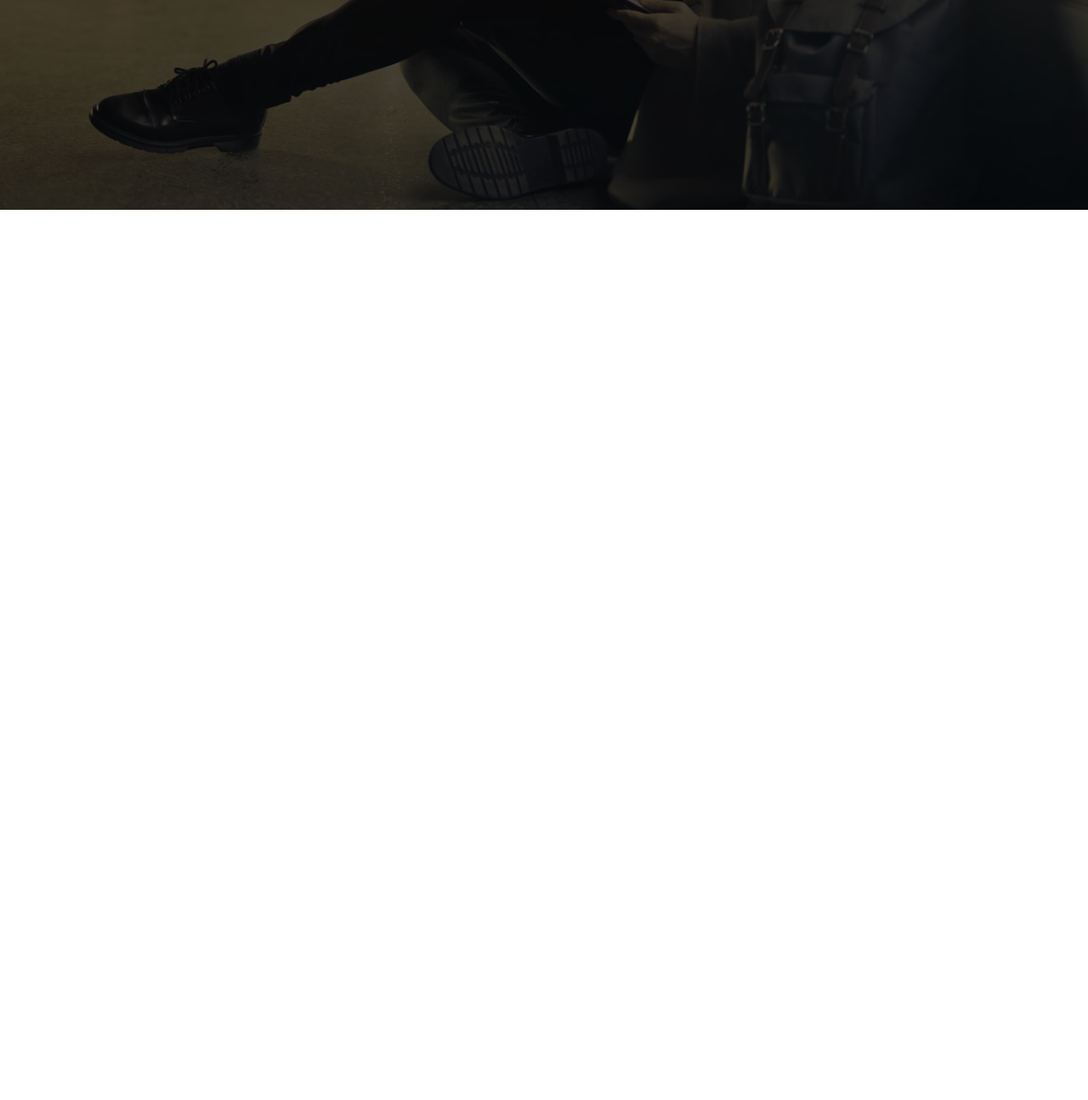
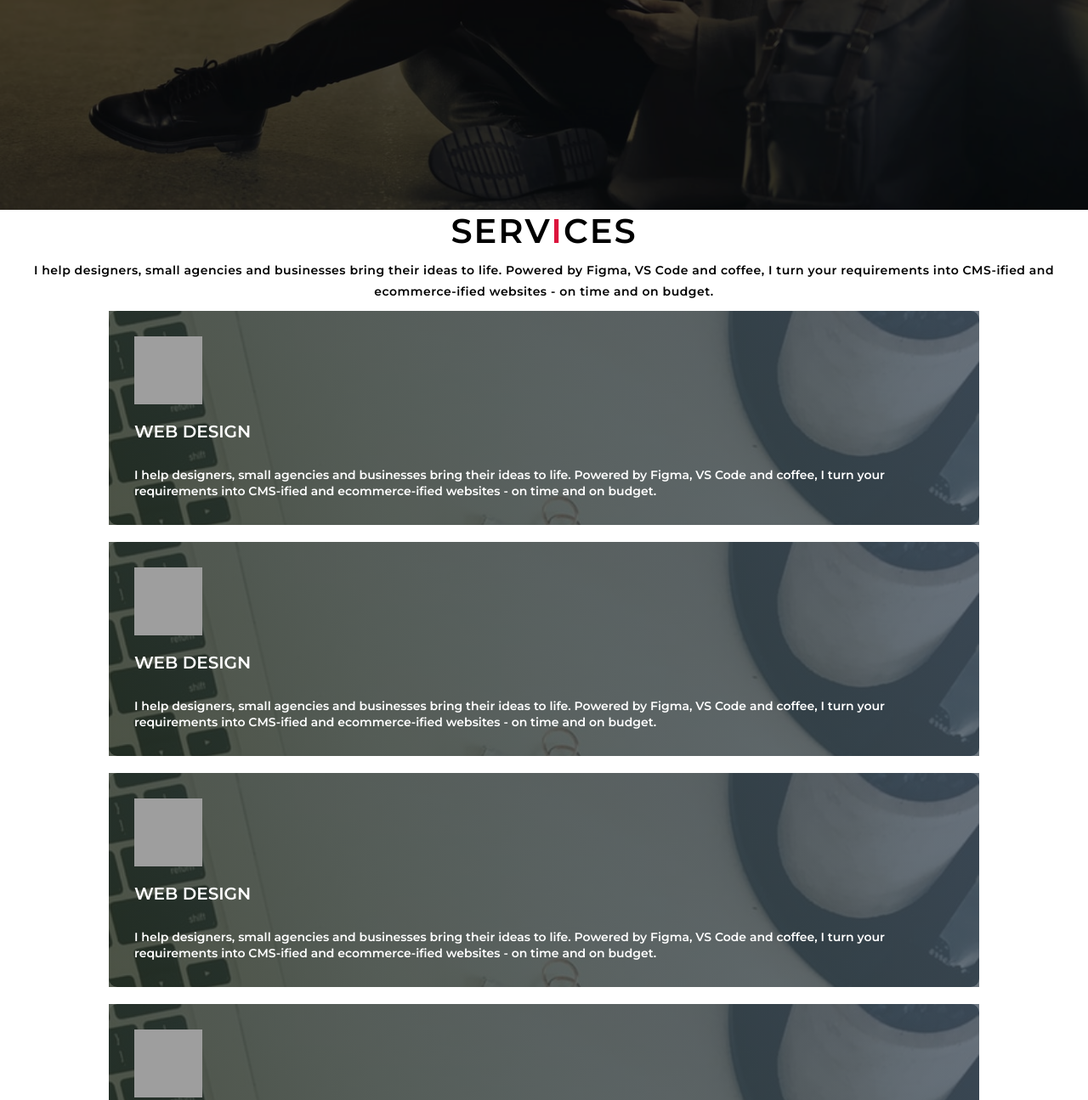
Before and after one commit to safin777/SayedInfo, a plain HTML site: page index.html in a window 1280 px wide. Shown: the part 553-1848 px from the top of the page at 85% size. Before the commit the page ends 800 px from the top, so only its background shows below. Drawn offline with Linux system fonts and the light colour scheme; grey boxes are pictures that could not be loaded.

Commit message:
animation and service container added

```diff
--- a/index.html
+++ b/index.html
@@ -24,5 +24,74 @@
   </section>
 
    <!--End hero section-->
+
+   <!-- Service  section-->
+   <section id="services">
+    <div class="services container">
+     <div class="service-top">
+      <h1 class="section-title">Serv<span>i</span>ces</h1>
+      <p>I help designers, small agencies and businesses bring their ideas to life.
+         Powered by Figma, VS Code and coffee, I turn your requirements into CMS-ified and ecommerce-ified websites
+          - on time and on budget.</p>
+     </div>
+
+
+     <div class="service-bottom">
+      <div class="service-item">
+        <div class="icon">
+          <img src="https://img.icons8.com/bubbles/100/000000/security-configuration.png"/>
+        </div>
+        <h2>Web Design</h2>
+        <p>I help designers, small agencies and businesses bring their ideas to life.
+          Powered by Figma, VS Code and coffee, I turn your requirements into CMS-ified and ecommerce-ified websites
+           - on time and on budget.
+        </p>
+      </div>
+     </div>
+
+      <div class="service-bottom">
+        <div class="service-item">
+          <div class="icon">
+            <img src="https://img.icons8.com/bubbles/100/000000/security-configuration.png"/>
+          </div>
+          <h2>Web Design</h2>
+          <p>I help designers, small agencies and businesses bring their ideas to life.
+            Powered by Figma, VS Code and coffee, I turn your requirements into CMS-ified and ecommerce-ified websites
+             - on time and on budget.
+          </p>
+        </div>
+      </div>
+        <div class="service-bottom">
+          <div class="service-item">
+            <div class="icon">
+              <img src="https://img.icons8.com/bubbles/100/000000/security-configuration.png"/>
+            </div>
+            <h2>Web Design</h2>
+            <p>I help designers, small agencies and businesses bring their ideas to life.
+              Powered by Figma, VS Code and coffee, I turn your requirements into CMS-ified and ecommerce-ified websites
+               - on time and on budget.
+            </p>
+          </div>
+        </div>
+
+
+          <div class="service-bottom">
+            <div class="service-item">
+              <div class="icon">
+                <img src="https://img.icons8.com/bubbles/100/000000/security-configuration.png"/>
+              </div>
+              <h2>Web Design</h2>
+              <p>I help designers, small agencies and businesses bring their ideas to life.
+                Powered by Figma, VS Code and coffee, I turn your requirements into CMS-ified and ecommerce-ified websites
+                 - on time and on budget.
+              </p>
+            </div>
+          </div>
+     </div>
+
+    </div>
+   </section>
+   <!--End of Service  section-->
+
 </body>
 </html>
--- a/style.css
+++ b/style.css
@@ -12,6 +12,12 @@ html{
 
 a{
  text-decoration: none;
+}
+
+img{
+  height: 100%;
+  width: 100%;
+  object-fit: cover;
 }
 
 .container{
@@ -33,6 +39,14 @@ a{
 
 }
 
+#hero .hero{
+  max-width: 1200px;
+  margin: 0 auto;
+  padding: 0 50px;
+  justify-content: flex-start;
+
+}
+
 #hero::after{
   content:'';
   position:absolute;
@@ -45,7 +59,20 @@ a{
   z-index: -1;
 
 }
+#hero h1:nth-child(1){
+  animation-delay: 1s;
+}
 
+#hero h1:nth-child(2){
+  animation-delay: 2s;
+}
+
+#hero h1:nth-child(3){
+  animation: text_reveal_name .5s ease forwards;
+  animation-delay: 3s;
+
+
+}
 #hero h1{
   display: block;
   width: fit-content;
@@ -53,6 +80,7 @@ a{
   position: relative;
   color:transparent;
   animation: text_reveal 1s ease forwards;
+  animation-delay: .3s;
 }
 
 #hero .btn{
@@ -71,24 +99,129 @@ a{
 }
 
 #hero .btn:hover{
- color:brown;
+ color:crimson;
  background-color:rgb(26, 16, 16);
 }
 
+#hero h1:nth-child(1) span{
+  animation-delay:1s ;
+}
+
+#hero h1:nth-child(2) span{
+  animation-delay:2s ;
+}
+
+#hero h1:nth-child(3) span{
+  animation-delay: 3s;
+}
 #hero h1 span{
  position: absolute;
  top:0;
  left:0;
  height:100%;
  width:0;
- background-color: brown;
+ background-color: crimson;
  animation:text_reveal_box 1s ease ;
- animation-delay:1s;
+ animation-delay:.3s;
 
 }
 /* End Hero section */
 
+/* Service section */
 
+#services .services{
+  flex-direction: column;
+  text-align:center;
+}
+
+#services .section-title{
+  font-size:  4rem;
+  font-weight: 300;
+  color: black;
+  margin-bottom: 10px;
+  text-transform: uppercase;
+  letter-spacing: .2rem;
+  text-align: center;
+}
+
+#services .section-title span{
+  color:crimson;
+
+}
+
+#services .service-top p{
+ font-size: 1.4rem;
+ margin-top: 5px;
+ line-height: 2.5rem;
+ font-weight: 300px;
+ letter-spacing: .05rem;
+}
+
+#services .service-bottom{
+  display: flex;
+  align-items: center;
+  justify-content: center;
+  flex-wrap: wrap;
+
+}
+#services .service-item{
+  flex-basis: 80%;
+  display: flex;
+  align-items: flex-start;
+  justify-content: center;
+  flex-direction: column;
+  padding: 30px;
+  border-radius:10px;
+  background-image: url(./img/img-1.png);
+  background-size: cover;
+  margin: 10px 5%;
+  position: relative;
+  z-index: 1;
+
+}
+
+#services .service-item::after{
+  content: '';
+  position: absolute;
+  left:0;
+  top:0;
+  height: 100%;
+  width: 100%;
+  background-image: linear-gradient(60deg, #293223 0%, #485563 100%);
+  opacity: .8;
+  z-index: -1;
+
+
+}
+
+#services .service-bottom .icon{
+  height: 80px;
+  width: 80px;
+  margin-bottom: 20px;
+
+}
+
+#services .service-bottom .icon img{
+  height: 100%;
+  width: 100%;
+  object-fit: cover;
+}
+
+#services .service-item h2{
+  font-size: 2rem;
+  color: white;
+  margin-bottom: 30px;
+  text-transform: uppercase;
+
+}
+
+#services .service-item p{
+  color: white;
+  text-align: left;
+  font-size: 1.4rem;
+  line-height: 1.9rem;
+}
+/* End of Service section */
 
 /* keyframe */
 @keyframes text_reveal_box{
@@ -102,10 +235,20 @@ a{
     left:100%;
   }
 }
-
 @keyframes text_reveal{
   100%{
     color:white;
+
+
+  }
+}
+@keyframes text_reveal_name{
+  100%{
+    color:crimson;
+    font-weight:500;
+    max-width:1500px;
+    margin: 0 auto;
+    padding: 20px 0;
 
   }
 }
```
